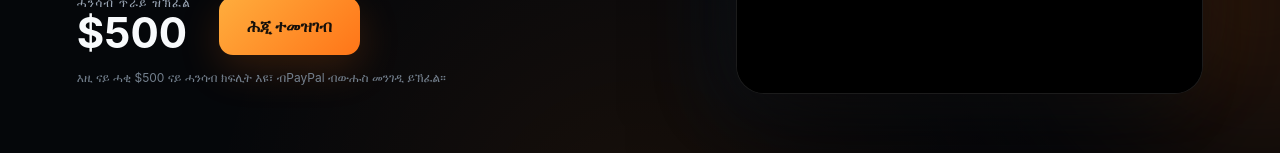
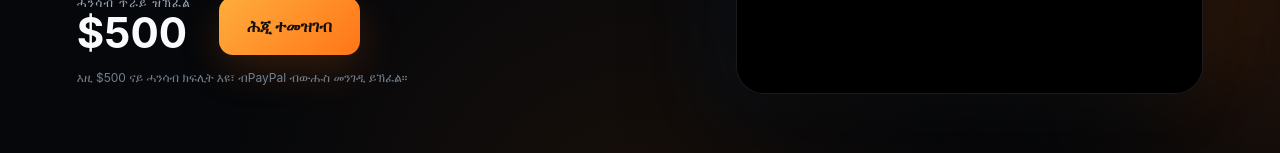
Before and after one commit to Mawitey/80-bold-priest, a Next.js app: page / in a window 1280 px wide. Shown: the part 647-800 px from the top of the page. Built offline with nearby package versions, Linux system fonts and the light colour scheme.

Commit message:
Remove real from PayPal payment message

```diff
--- a/app/page.tsx
+++ b/app/page.tsx
@@ -42,7 +42,7 @@ export default function Home() {
     quality: "720p ልዑል ጽሬት",
     once: "ሓንሳብ ጥራይ ዝኽፈል",
     enroll: "ሕጂ ተመዝገብ",
-    testNote: "እዚ ናይ ሓቂ $500 ናይ ሓንሳብ ክፍሊት እዩ፣ ብPayPal ብውሑስ መንገዲ ይኽፈል።",
+    testNote: "እዚ $500 ናይ ሓንሳብ ክፍሊት እዩ፣ ብPayPal ብውሑስ መንገዲ ይኽፈል።",
     yourCourse: "ትምህርትኻ",
     lifetime: "ብዙሕ ትምህርቲ ቪድዮ። ናይ ህይወት ምሉእ ፍቓድ።",
     returnText: "ሓንሳብ ግዝኡ፡ ብመእተዊኹም እተዉ፡ ክትቅጽሉ ድሉዋት ምስ ኮንኩም ድማ ናብ ትምህርትኹም ተመለሱ።",
@@ -74,7 +74,7 @@ export default function Home() {
     quality: "720p HD",
     once: "One-time payment",
     enroll: "Enroll now",
-    testNote: "This is a real $500 one-time payment processed securely by PayPal.",
+    testNote: "This is a $500 one-time payment processed securely by PayPal.",
     yourCourse: "Your course",
     lifetime: "Multiple video lessons. Lifetime access.",
     returnText: "Purchase once, sign in securely, and return to your lessons whenever you are ready.",
```
